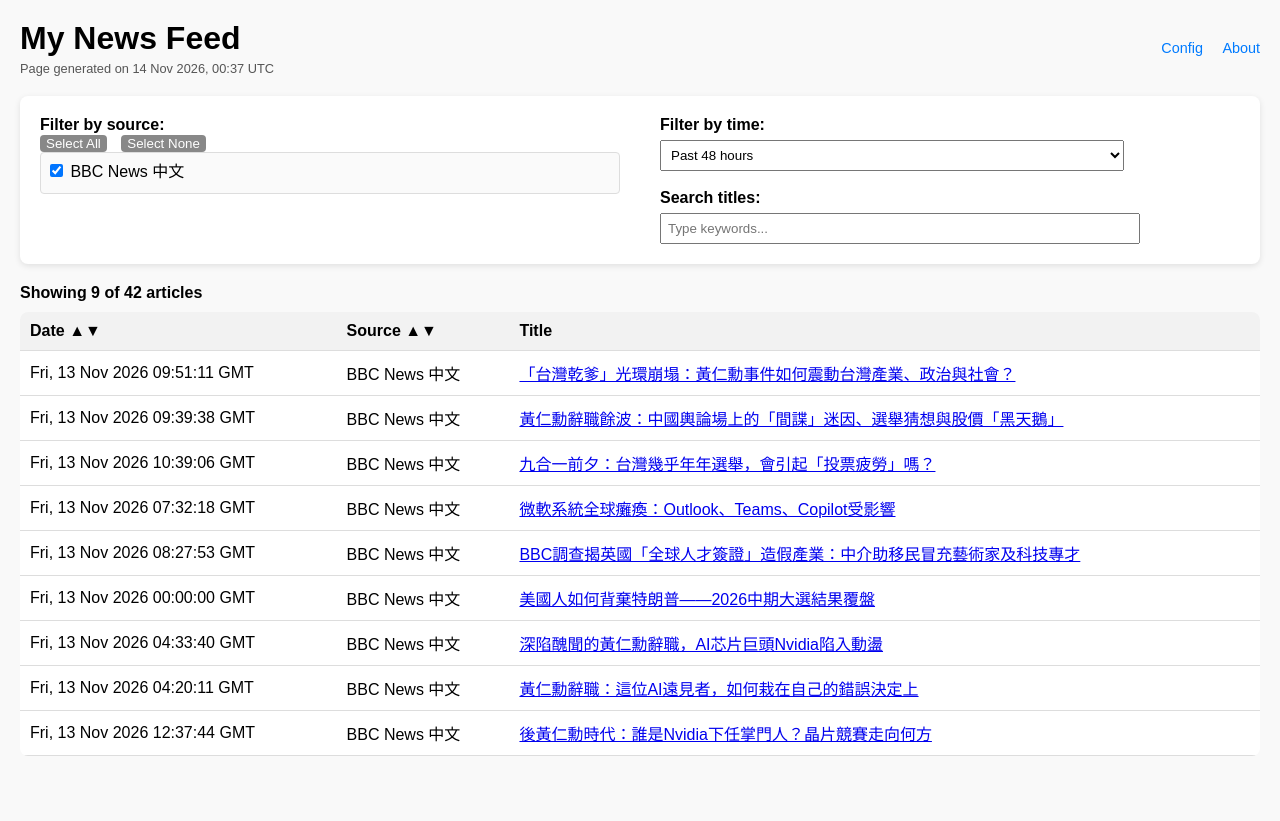
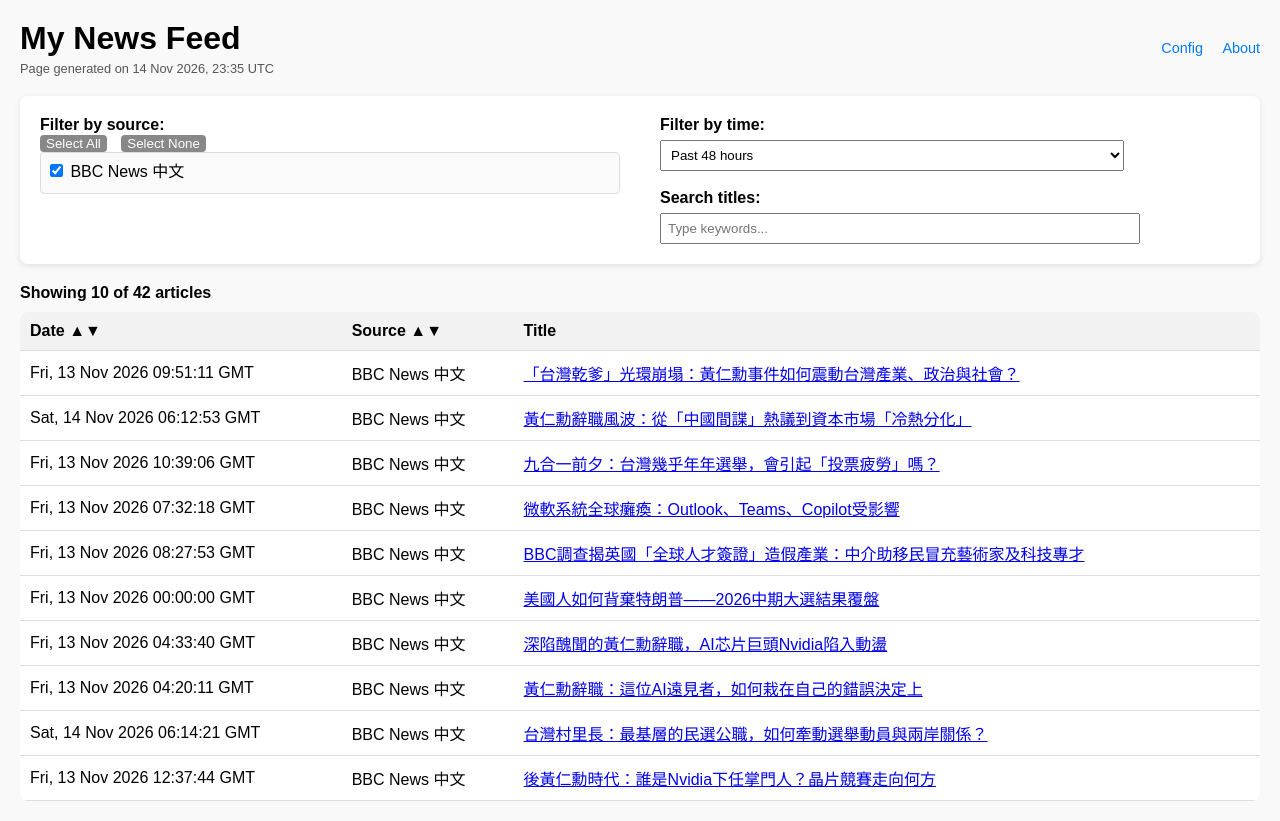
Before and after one commit to Shelly-2025/Shelly_news_feed, a plain HTML site: page index.html in a window 1280 px wide. Before the commit the page ends 800 px from the top, so only its background shows below. Drawn offline with Linux system fonts and the light colour scheme.

Commit message:
🔄 Auto-update news feed

```diff
--- a/index.html
+++ b/index.html
@@ -33,7 +33,7 @@
 <div class="header-bar">
   <div>
     <h1>My News Feed</h1>
-    <div class="generated-time">Page generated on 14 Nov 2026, 00:37 UTC</div>
+    <div class="generated-time">Page generated on 14 Nov 2026, 23:35 UTC</div>
   </div>
   <div class="header-links">
     <a href="config.html" target="_blank">Config</a>
@@ -84,10 +84,10 @@
             <td>Fri, 13 Nov 2026 09:51:11 GMT</td>
             <td>BBC News 中文</td>
             <td><a href="https://www.bbc.com/zhongwen/articles/cmn80j39wq06o/trad?at_medium=RSS&at_campaign=rss" target="_blank">「台灣乾爹」光環崩塌：黃仁勳事件如何震動台灣產業、政治與社會？</a></td>
-        </tr><tr class="" data-source="ZlQ0EY7QUOI6q1I0nORGPyM2N9GiT0xbQ0lW9guu5NI" data-date="Fri, 13 Nov 2026 09:39:38 GMT" data-title="黃仁勳辭職餘波：中國輿論場上的「間諜」迷因、選舉猜想與股價「黑天鵝」">
-            <td>Fri, 13 Nov 2026 09:39:38 GMT</td>
+        </tr><tr class="" data-source="ZlQ0EY7QUOI6q1I0nORGPyM2N9GiT0xbQ0lW9guu5NI" data-date="Sat, 14 Nov 2026 06:12:53 GMT" data-title="黃仁勳辭職風波：從「中國間諜」熱議到資本市場「冷熱分化」">
+            <td>Sat, 14 Nov 2026 06:12:53 GMT</td>
             <td>BBC News 中文</td>
-            <td><a href="https://www.bbc.com/zhongwen/articles/cjn50zq2n7v1o/trad?at_medium=RSS&at_campaign=rss" target="_blank">黃仁勳辭職餘波：中國輿論場上的「間諜」迷因、選舉猜想與股價「黑天鵝」</a></td>
+            <td><a href="https://www.bbc.com/zhongwen/articles/cjn50zq2n7v1o/trad?at_medium=RSS&at_campaign=rss" target="_blank">黃仁勳辭職風波：從「中國間諜」熱議到資本市場「冷熱分化」</a></td>
         </tr><tr class="" data-source="ZlQ0EY7QUOI6q1I0nORGPyM2N9GiT0xbQ0lW9guu5NI" data-date="Fri, 13 Nov 2026 10:39:06 GMT" data-title="九合一前夕：台灣幾乎年年選舉，會引起「投票疲勞」嗎？">
             <td>Fri, 13 Nov 2026 10:39:06 GMT</td>
             <td>BBC News 中文</td>
@@ -148,6 +148,10 @@
             <td>Wed, 11 Nov 2026 13:07:08 GMT</td>
             <td>BBC News 中文</td>
             <td><a href="https://www.bbc.com/zhongwen/articles/cj93rp9vzeg1o/trad?at_medium=RSS&at_campaign=rss" target="_blank">黃仁勳疑落入間諜戰「美人計」——韓國也曾中招</a></td>
+        </tr><tr class="" data-source="ZlQ0EY7QUOI6q1I0nORGPyM2N9GiT0xbQ0lW9guu5NI" data-date="Sat, 14 Nov 2026 06:14:21 GMT" data-title="台灣村里長：最基層的民選公職，如何牽動選舉動員與兩岸關係？">
+            <td>Sat, 14 Nov 2026 06:14:21 GMT</td>
+            <td>BBC News 中文</td>
+            <td><a href="https://www.bbc.com/zhongwen/articles/c6kg7mdzj12no/trad?at_medium=RSS&at_campaign=rss" target="_blank">台灣村里長：最基層的民選公職，如何牽動選舉動員與兩岸關係？</a></td>
         </tr><tr class="" data-source="ZlQ0EY7QUOI6q1I0nORGPyM2N9GiT0xbQ0lW9guu5NI" data-date="Fri, 13 Nov 2026 12:37:44 GMT" data-title="後黃仁勳時代：誰是Nvidia下任掌門人？晶片競賽走向何方">
             <td>Fri, 13 Nov 2026 12:37:44 GMT</td>
             <td>BBC News 中文</td>
@@ -164,10 +168,6 @@
             <td>Fri, 06 Nov 2026 02:29:11 GMT</td>
             <td>BBC News 中文</td>
             <td><a href="https://www.bbc.com/zhongwen/watch/cjly00z2g03qo/trad?at_medium=RSS&at_campaign=rss" target="_blank">黃之鋒涉「勾結外國勢力」被重判10年 出獄或已40歲</a></td>
-        </tr><tr class="" data-source="ZlQ0EY7QUOI6q1I0nORGPyM2N9GiT0xbQ0lW9guu5NI" data-date="Fri, 06 Nov 2026 11:24:32 GMT" data-title="政治人物「大改造」？從台灣「九合一」選舉看候選人「形象工程」">
-            <td>Fri, 06 Nov 2026 11:24:32 GMT</td>
-            <td>BBC News 中文</td>
-            <td><a href="https://www.bbc.com/zhongwen/watch/c9rkyyzgmy3eo/trad?at_medium=RSS&at_campaign=rss" target="_blank">政治人物「大改造」？從台灣「九合一」選舉看候選人「形象工程」</a></td>
         </tr><tr class="" data-source="ZlQ0EY7QUOI6q1I0nORGPyM2N9GiT0xbQ0lW9guu5NI" data-date="Wed, 11 Nov 2026 02:41:36 GMT" data-title="黃仁勳曾告訴我，那些關於中國與國家安全的問題">
             <td>Wed, 11 Nov 2026 02:41:36 GMT</td>
             <td>BBC News 中文</td>
```
